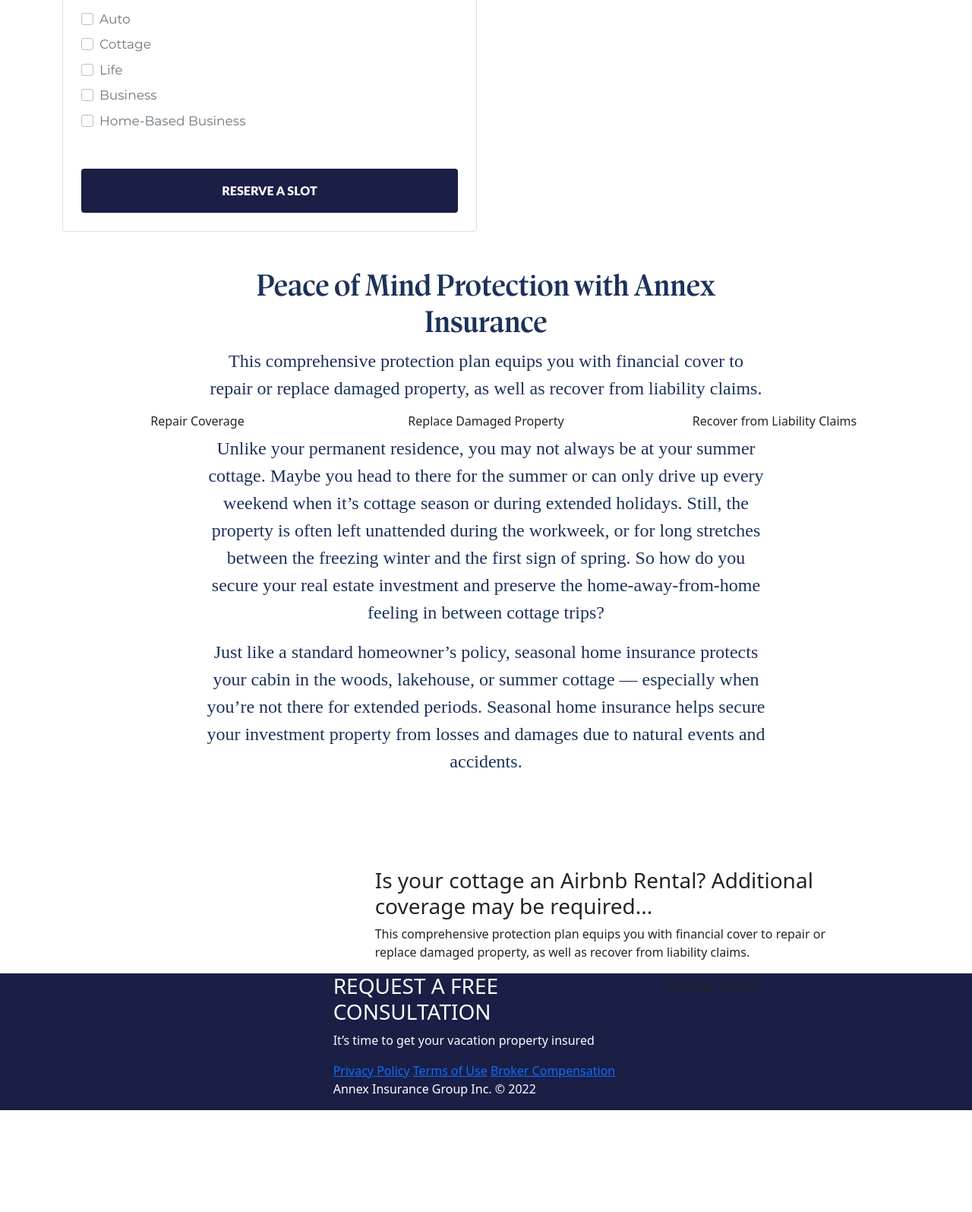
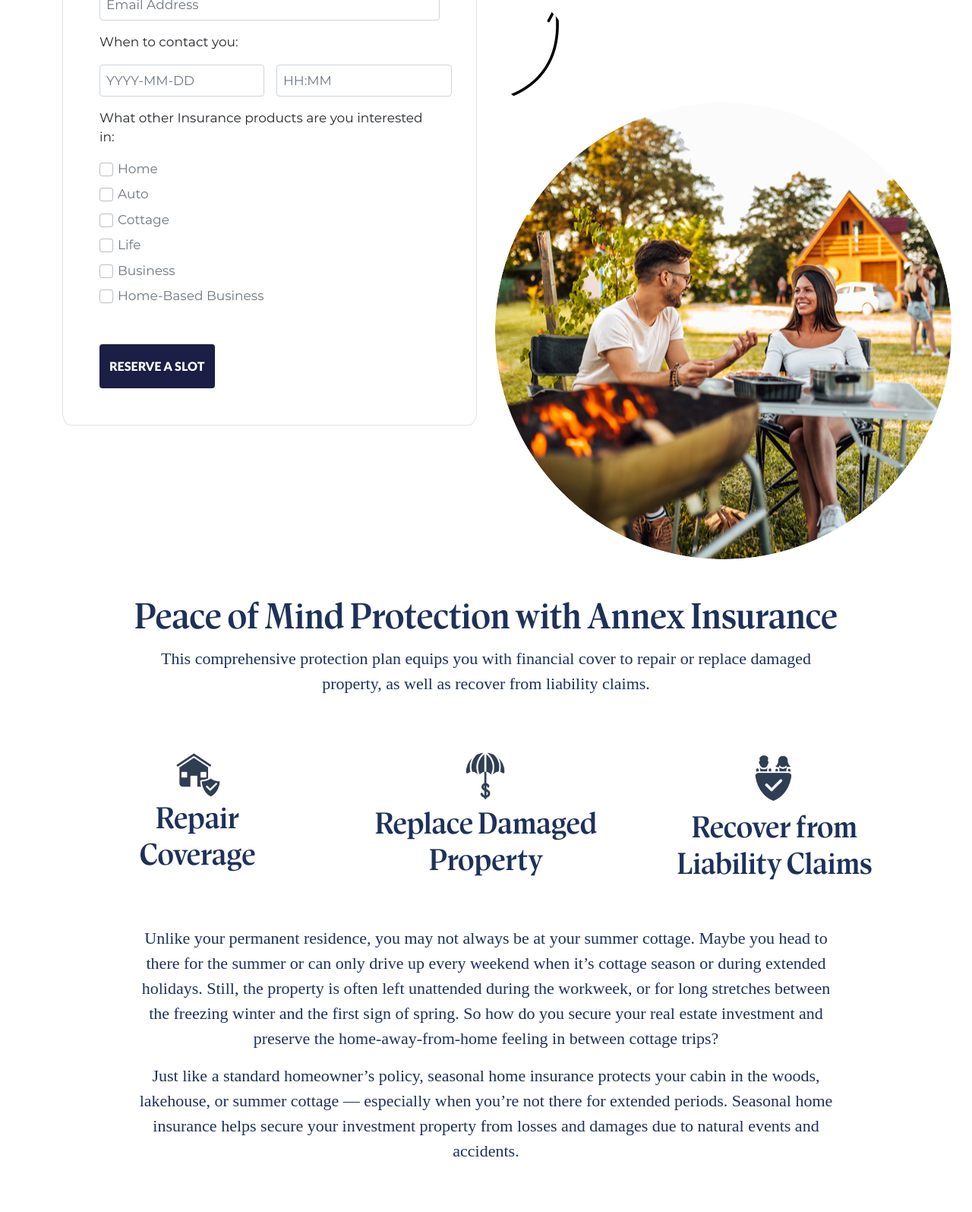
Before and after one commit to altuntasgozde/upwork-project, a plain HTML site: page index.html in a window 1280 px wide. Shown: the part 502-2097 px from the top of the page at 76% size. Before the commit the page ends 1963 px from the top, so only its background shows below. Drawn offline with nearby package versions, Linux system fonts and the light colour scheme; a web font is replaced by a local one.

Commit message:
various changes

```diff
--- a/index.html
+++ b/index.html
@@ -15,11 +15,23 @@
 </head>
 
 <body>
+  <div class="container">
+    <div class="row">
+      <div class="col-md-4 offset-1">
+        <nav class="navbar navbar-light my-3">
+          <div class="container">
+            <img src="./Img/Annex-logo-150-1.png" alt="">
+          </div>
+        </nav>
+      </div>
+    </div>
+  </div>
+
 
   <div class="container">
     <div class="row">
-      <div class="col-md-6">
-        <div class="card p-4">
+      <div class="col-md-6 ">
+        <div class="border form-part p-5">
           <h1>Request a Free Consult</h1>
           <div>
             <p class="mt-3">Preferred Contact Method</p>
@@ -42,17 +54,17 @@
             <form>
               <div class="d-flex">
                 <div>
-                  <input type="text" class="form-control mt-3" placeholder="First Name">
+                  <input type="text" class="form-control mt-3 p-2" placeholder="First Name">
                 </div>
                 <div>
-                  <input type="text" class="form-control mt-3 ms-3" placeholder="Last Name">
+                  <input type="text" class="form-control mt-3 p-2  ms-3" placeholder="Last Name">
                 </div>
               </div>
               <div>
-                <input type="text" class="form-control mt-3" placeholder="Phone">
+                <input type="text" class="form-control p-2 mt-3" placeholder="Phone">
               </div>
               <div>
-                <input type="text" class="form-control mt-3" placeholder="Email Address">
+                <input type="text" class="form-control p-2 mt-3" placeholder="Email Address">
               </div>
             </form>
           </div>
@@ -62,10 +74,10 @@
             </p>
             <div class="d-flex">
               <div>
-                <input type="text" class="form-control" placeholder="YYYY-MM-DD">
+                <input type="text" class="form-control p-2" placeholder="YYYY-MM-DD">
               </div>
               <div>
-                <input type="text" class="form-control ms-3" placeholder="HH:MM">
+                <input type="text" class="form-control p-2 ms-3" placeholder="HH:MM">
               </div>
             </div>
 
@@ -74,37 +86,37 @@
             <p class="mt-3">What other Insurance products are you interested in:</p>
             <div>
               <div class="form-check">
-                <input class="form-check-input" type="checkbox" value="" id="flexCheckDefault">
+                <input class="form-check-input p-2" type="checkbox" value="" id="flexCheckDefault">
                 <label class="form-check-label text-secondary" for="flexCheckDefault">
                   Home
                 </label>
               </div>
               <div class="form-check mt-2">
-                <input class="form-check-input" type="checkbox" value="" id="flexCheckDefault">
+                <input class="form-check-input p-2" type="checkbox" value="" id="flexCheckDefault">
                 <label class="form-check-label text-secondary" for="flexCheckDefault">
                   Auto
                 </label>
               </div>
-              <div class="form-check mt-2">
-                <input class="form-check-input" type="checkbox" value="" id="flexCheckDefault">
+              <div class="form-check mt-2 ">
+                <input class="form-check-input p-2" type="checkbox" value="" id="flexCheckDefault">
                 <label class="form-check-label text-secondary" for="flexCheckDefault">
                   Cottage
                 </label>
               </div>
               <div class="form-check mt-2">
-                <input class="form-check-input" type="checkbox" value="" id="flexCheckDefault">
+                <input class="form-check-input p-2" type="checkbox" value="" id="flexCheckDefault">
                 <label class="form-check-label text-secondary" for="flexCheckDefault">
                   Life
                 </label>
               </div>
               <div class="form-check mt-2">
-                <input class="form-check-input" type="checkbox" value="" id="flexCheckDefault">
+                <input class="form-check-input p-2" type="checkbox" value="" id="flexCheckDefault">
                 <label class="form-check-label text-secondary" for="flexCheckDefault">
                   Business
                 </label>
               </div>
               <div class="form-check mt-2">
-                <input class="form-check-input" type="checkbox" value="" id="flexCheckDefault">
+                <input class="form-check-input p-2" type="checkbox" value="" id="flexCheckDefault">
                 <label class="form-check-label text-secondary" for="flexCheckDefault">
                   Home-Based Business
                 </label>
@@ -114,31 +126,44 @@
           <div class="btn btn-default text-white fw-bold py-3 mt-5">RESERVE A SLOT</div>
         </div>
       </div>
+      <div class="col-md-6 right">
+        <h1>Cottage
+          Insurance</h1>
+          <p>It’s time to get your vacation property insured.</p>
+          <img src="./Img/arrow.png">
+          <img src="./Img/AdobeStock_361763989.png" alt="">
+      </div>
     </div>
   </div>
 
 
   <div class="container second mt-5">
     <div class="row">
-      <div class="col-md-8 offset-2 text-center">
-        <h1>Peace of Mind Protection with Annex Insurance</h1>
+      <div class="col-md-10 offset-1 text-center">
+        <h1 class="display-5">Peace of Mind Protection with Annex Insurance</h1>
         <p>This comprehensive protection plan equips you with financial cover to repair or replace damaged property,
           as well as recover from liability claims.</p>
       </div>
     </div>
-    <div class="row">
+    <div class="row my-5">
       <div class="col-md-4 text-center">
-        <h6>Repair Coverage</h6>
+        <img class="w-25" src="./Img/home.png" alt="">
+        <h6>Repair <br />
+          Coverage</h6>
       </div>
       <div class="col-md-4 text-center">
-        <h6>Replace Damaged Property</h6>
+        <img class="w-25" src="./Img/umbrella.png" alt="">
+
+        <h6>Replace Damaged <br /> Property</h6>
       </div>
       <div class="col-md-4 text-center">
-        <h6>Recover from Liability Claims</h6>
+        <img class="w-25" src="./Img/ok.png" alt="">
+
+        <h6>Recover from <br /> Liability Claims</h6>
       </div>
     </div>
     <div class="row">
-      <div class="col-md-8 offset-2 text-center">
+      <div class="col-md-10 offset-1 text-center">
         <p>Unlike your permanent residence, you may not always be at your summer cottage. Maybe you head to
           there for the summer or can only drive up every weekend when it’s cottage season or during extended holidays.
           Still, the property is often left unattended during the workweek, or for long stretches between the
@@ -148,21 +173,23 @@
           or summer cottage — especially when you’re not there for extended periods. Seasonal home insurance helps
           secure
           your investment property from losses and damages due to natural events and accidents.</p>
+        <button class="btn btn-default w-50 rounded-3 text-white fw-bold py-4  mt-5">REQUEST A FREE CONSULT</button>
+
       </div>
 
-      <button class="btn text-white fw-bold py-3 mt-5">REQUEST A FREE CONSULT</button>
+
     </div>
 
   </div>
 
-  <div class="container">
+  <div class="container my-5 picture-part">
     <div class="row">
       <div class="col-md-10 offset-1">
         <div class="row">
           <div class="col-md-4">
-              <img src=""/>
+              <img class="w-100" src="./Img/6665-modified-1.png"/>
           </div>
-          <div class="col-md-8">
+          <div class="col-md-8 d-flex flex-column justify-content-center">
             <h3>Is your cottage an Airbnb Rental?
               Additional coverage may be required...</h3>
             <p>This comprehensive protection plan equips you with financial cover to repair
@@ -174,14 +201,14 @@
     </div>
   </div>
 
-  <footer class="container-fluid">
+  <footer class="container-fluid py-5">
     <div class="row">
-      <div class="col-md-4">
-
+      <div class="col-md-3">
+        <img src="./Img/Annex-logo-White.png" alt="">
       </div>
-      <div class="col-md-4">
-        <h3>REQUEST A FREE CONSULTATION
-        </h3>
+      <div class="col-md-5">
+        <h2>REQUEST A FREE CONSULTATION
+        </h2>
         <p>It’s time to get your vacation property insured</p>
         <a href="#">Privacy Policy</a>
         <a href="#">Terms of Use</a>
@@ -190,7 +217,7 @@
 
       </div>
       <div class="col-md-4">
-        <button class="btn btn-white">RESERVE A SLOT</button>
+        <button class="btn btn-light p-4">RESERVE A SLOT</button>
       </div>
     </div>
   </footer>
--- a/style.css
+++ b/style.css
@@ -18,12 +18,18 @@
     font-family:"Lato-Regular";
     src: url("./Fonts/Lato-Regular.ttf");
 }
-.card h1 {
+
+.form-part {
+    border-radius: 2%;
+}
+
+.form-part h1 {
     font-family: "Antonia H1 SemiBold";
     color:#1D315A;
+    font-size: 36px;
 }
 
-.card p, .card label, .card input::placeholder {
+.form-part p, .form-part label, .form-part input::placeholder {
    font-family: "Montserrat-Regular";
    font-size: 17px;
 }
@@ -31,6 +37,24 @@
 .btn-default {
     background-color: #1B1E45 !important;
     font-family: "Lato-Black";
+}
+
+.right h1{
+    font-size: 90px;
+    font-family: "Antonia H1 SemiBold";
+    color:#1D315A;
+}
+
+.right p {
+    font-family: "Lato-Regular";
+    font-size:30px;
+    color:#1D315A;
+
+}
+
+.right img {
+    border-radius: 70%;
+
 }
 
 .second h1 {
@@ -41,10 +65,43 @@
 .second p {
     font-family: "Lato-Regular";
     color:#1D315A;
-    font-size: 24px;
+    font-size: 22px;
+}
+
+.second h6 {
+    font-family: "Antonia H1 SemiBold";
+    color:#1D315A;
+    font-size:40px;
+}
+
+.second .btn {
+    font-size: 35px;
+
+}
+
+.picture-part h3 {
+    font-family: "Antonia H1 SemiBold";
+    color:#1D315A;
+    font-size:44px;
+}
+
+.picture-part p {
+    font-family: "Lato-Regular";
+    color:#1D315A;
+    font-size:20px
 }
 
 footer {
-    background-color: #1B1E45;
+    background-color: #1D315A;
     color:white;
 }
+
+footer h2 {
+    font-family: "Lato-Black";
+}
+
+footer .btn {
+    font-size: 40px;
+    color:#1D315A;
+    font-family: "Lato-Black";
+}
```
Also changed, not shown: Img/6665-modified-1.png (added), Img/AdobeStock_361763989.png (added), Img/Annex-logo-150-1.png (added), Img/Annex-logo-White.png (added), Img/arrow.png (added), Img/home.png (added), Img/ok.png (added), Img/umbrella.png (added).
